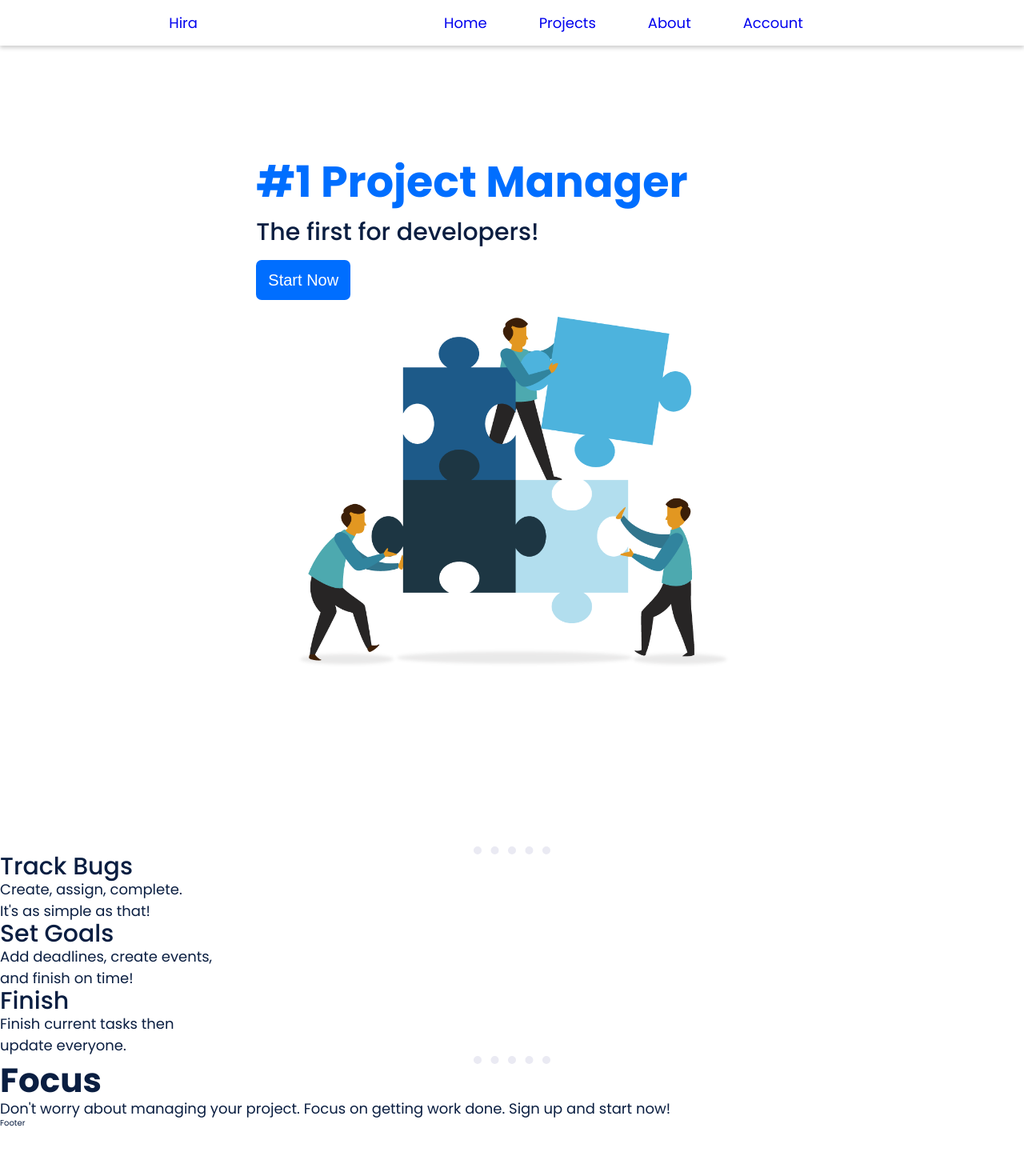
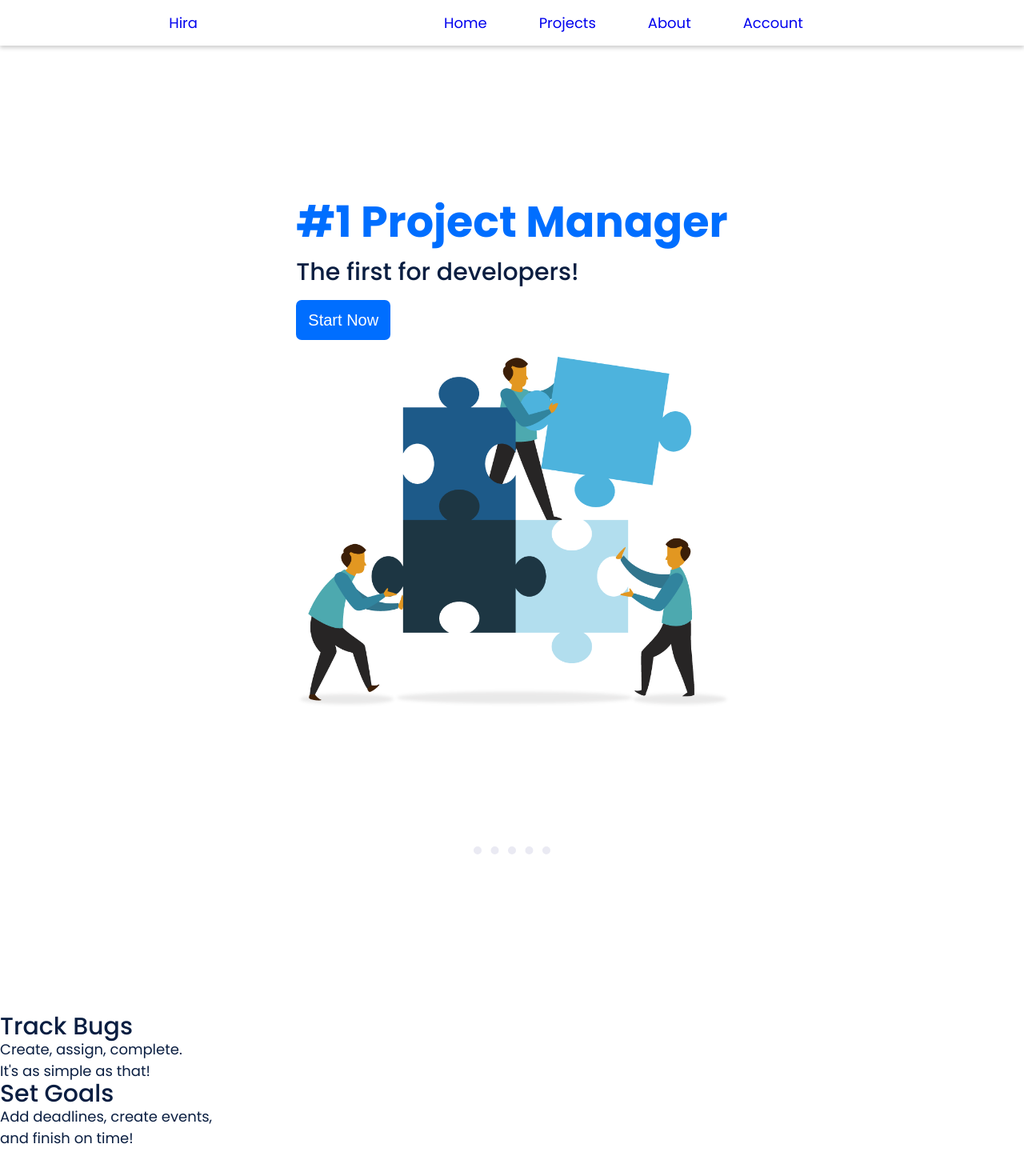
Before and after one commit to CodeAlanSanchez/project-manager-cra, a React (Create React App) app: page / in a window 1280 px wide. Shown: the top 1470 px of the page at 80% size. Before the commit the page ends 1411 px from the top, so only its background shows below. Built offline with nearby package versions, Linux system fonts and the light colour scheme.

Commit message:
Finish home styles

```diff
--- a/src/styles/pages/_home.scss
+++ b/src/styles/pages/_home.scss
@@ -1,26 +1,55 @@
-.home {
-}
+@use '../root/colors';
 
 .hero {
-  padding: 200px 15%;
+  padding: 150px 15%;
   display: flex;
   flex-flow: row wrap;
-  justify-content: center;
-  align-items: center;
-}
-
-.hero .description {
+  justify-content: space-around;
+  align-items: flex-start;
+  .description {
     display: flex;
     flex-flow: column nowrap;
     justify-content: space-between;
-  margin-right: 100px;
+    margin-top: 100px;
     height: 175px;
   }
-
   .imageContainer {
     width: 600px;
   }
-
   .imageContainer img {
     width: 100%;
   }
+}
+
+.features,
+.goal {
+  display: flex;
+  flex-flow: column nowrap;
+  margin: 200px 0;
+  h2 {
+    color: colors.$secondary;
+    text-align: center;
+    margin-bottom: 75px;
+  }
+  .items {
+    display: flex;
+    justify-content: center;
+    flex-flow: row wrap;
+    .item {
+      margin: 0 50px;
+      text-align: center;
+    }
+  }
+}
+
+.goal {
+  display: flex;
+  align-items: center;
+  text-align: center;
+  h2 {
+    margin-bottom: 75px;
+  }
+  p {
+    width: 500px;
+  }
+}
```
Lines whose indentation alone changed are shown as unchanged.
